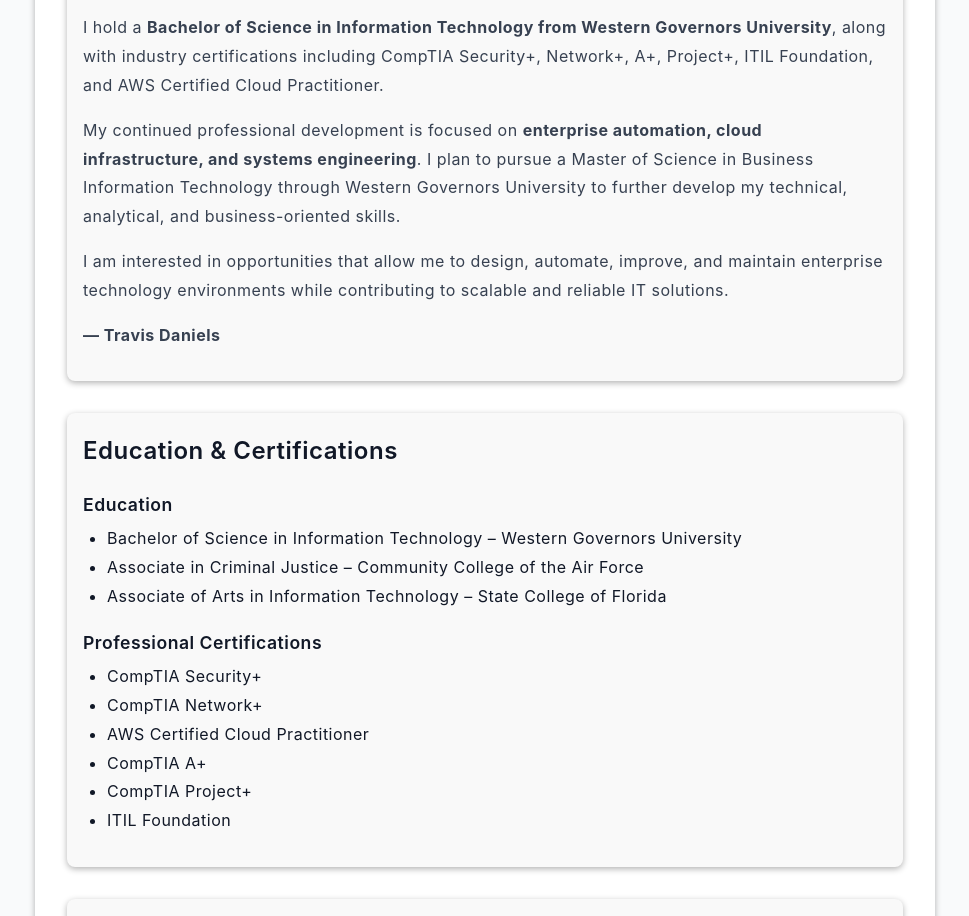
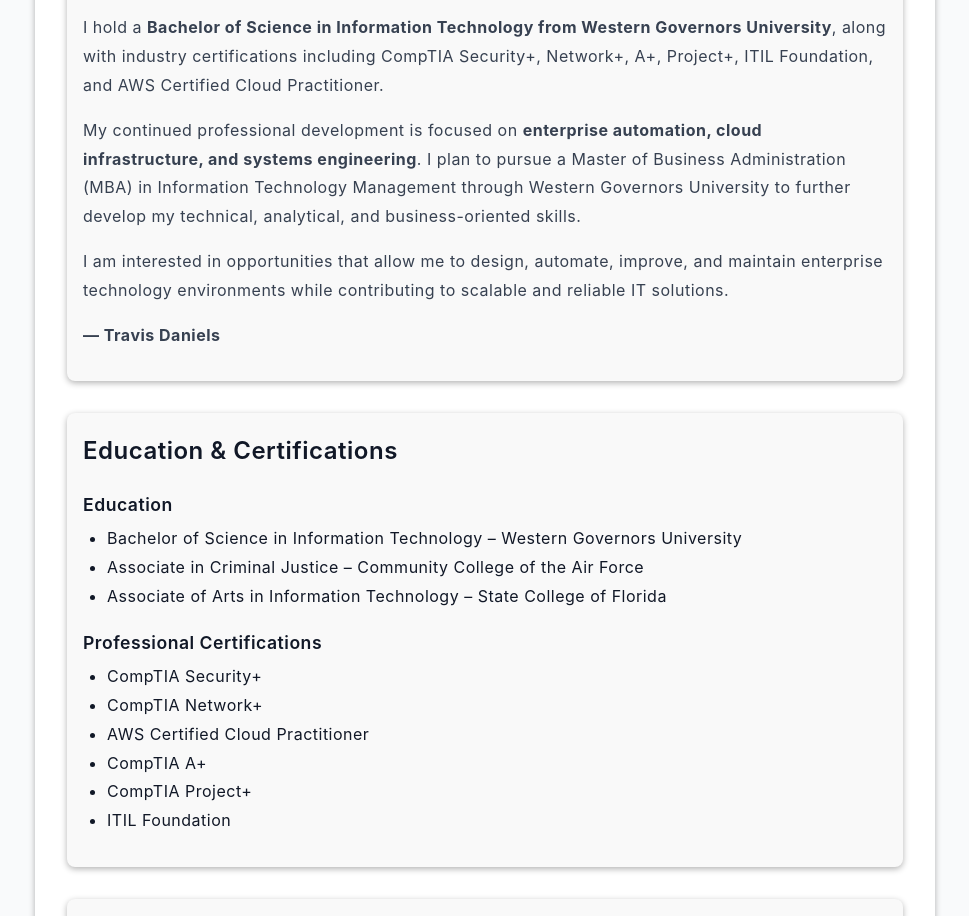
Before and after one commit to travis-daniels/My-portfolio, a plain HTML site: page html/cover-letter.html in a window 1280 px wide. Shown: the part 1135-2051 px from the top of the page, without its empty margins (155-1124 px from the left). Drawn offline with Linux system fonts and the light colour scheme.

Commit message:
Update cover-letter.html
added
Master of Business Administration (MBA) in Information Technology Management

```diff
--- a/html/cover-letter.html
+++ b/html/cover-letter.html
@@ -96,7 +96,7 @@
                 My continued professional development is focused on
                 <strong>enterprise automation, cloud infrastructure,
                 and systems engineering</strong>. I plan to pursue a
-                Master of Science in Business Information Technology
+                Master of Business Administration (MBA) in Information Technology Management
                 through Western Governors University to further develop
                 my technical, analytical, and business-oriented skills.
             </p>
```
